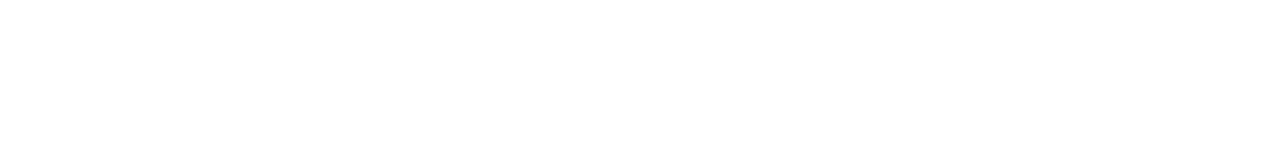
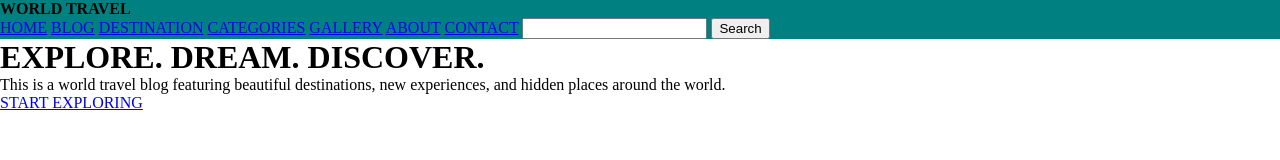
Before and after one commit to abunaim14/travel-blog-project, a plain HTML site: page index.html in a window 1280 px wide. Drawn offline with Linux system fonts and the light colour scheme.

Commit message:
added nevmenu and css

```diff
--- a/index.html
+++ b/index.html
@@ -8,6 +8,28 @@
     <link rel="stylesheet" href="style/index.css">
 </head>
 <body>
-
+    <header class="head">
+        <div class="logo">
+            <span><strong>WORLD TRAVEL</strong></span>
+        </div>
+        <div class="nevmenu">
+           <a href="#">HOME</a>
+           <a href="#">BLOG</a>
+           <a href="#">DESTINATION</a>
+           <a href="#">CATEGORIES</a>
+           <a href="#">GALLERY</a>
+           <a href="#">ABOUT</a>
+           <a href="#">CONTACT</a>
+           <input type="search" name="search" id="search">
+           <input type="button" name="btn" value="Search">
+        </div>
+    </header>
+    <main class="main">
+        <div>
+            <h1>EXPLORE. DREAM. DISCOVER.</h1>
+            <P>This is a world travel blog featuring beautiful destinations, new experiences, and hidden places around the world.</P>
+            <a href="#">START EXPLORING</a>
+        </div>
+    </main>
 </body>
 </html>
--- a/style/index.css
+++ b/style/index.css
@@ -0,0 +1,7 @@
+*{
+    margin:0;
+    box-sizing:border-box;
+}
+.head{
+    background-color:teal;
+}
```
